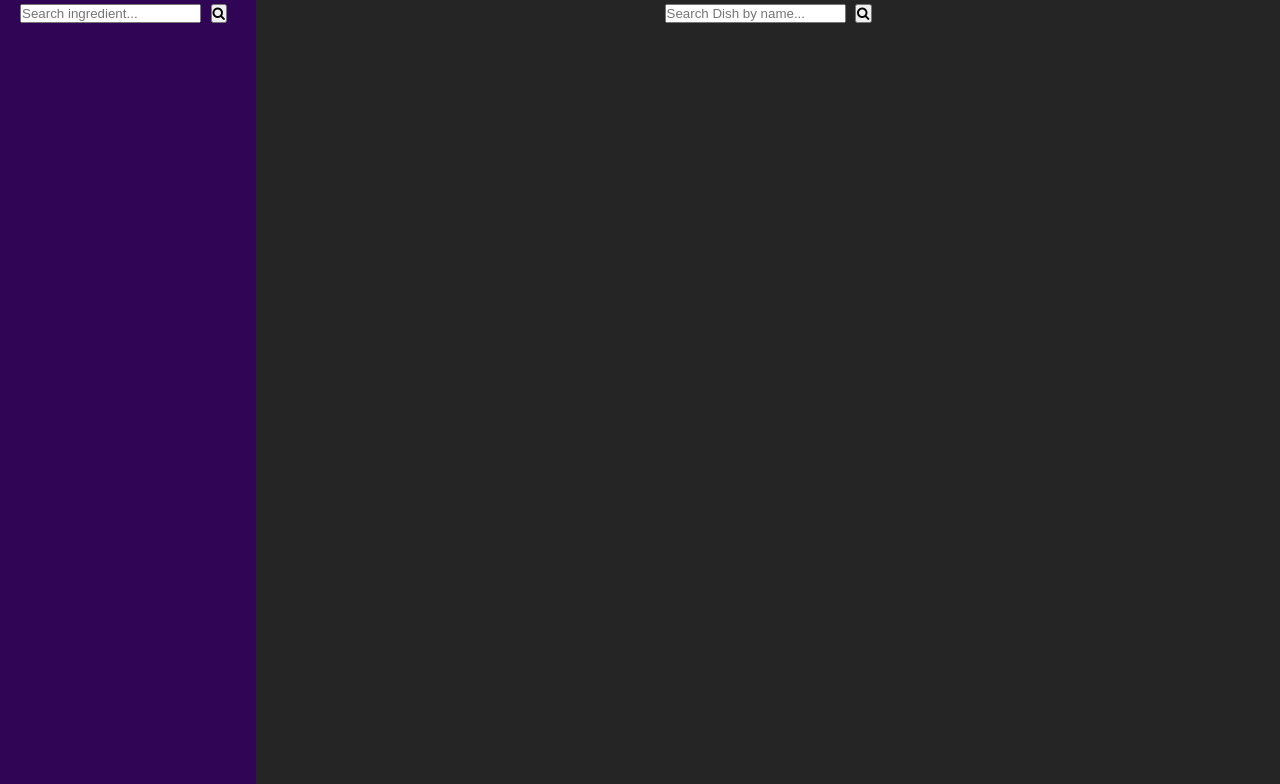
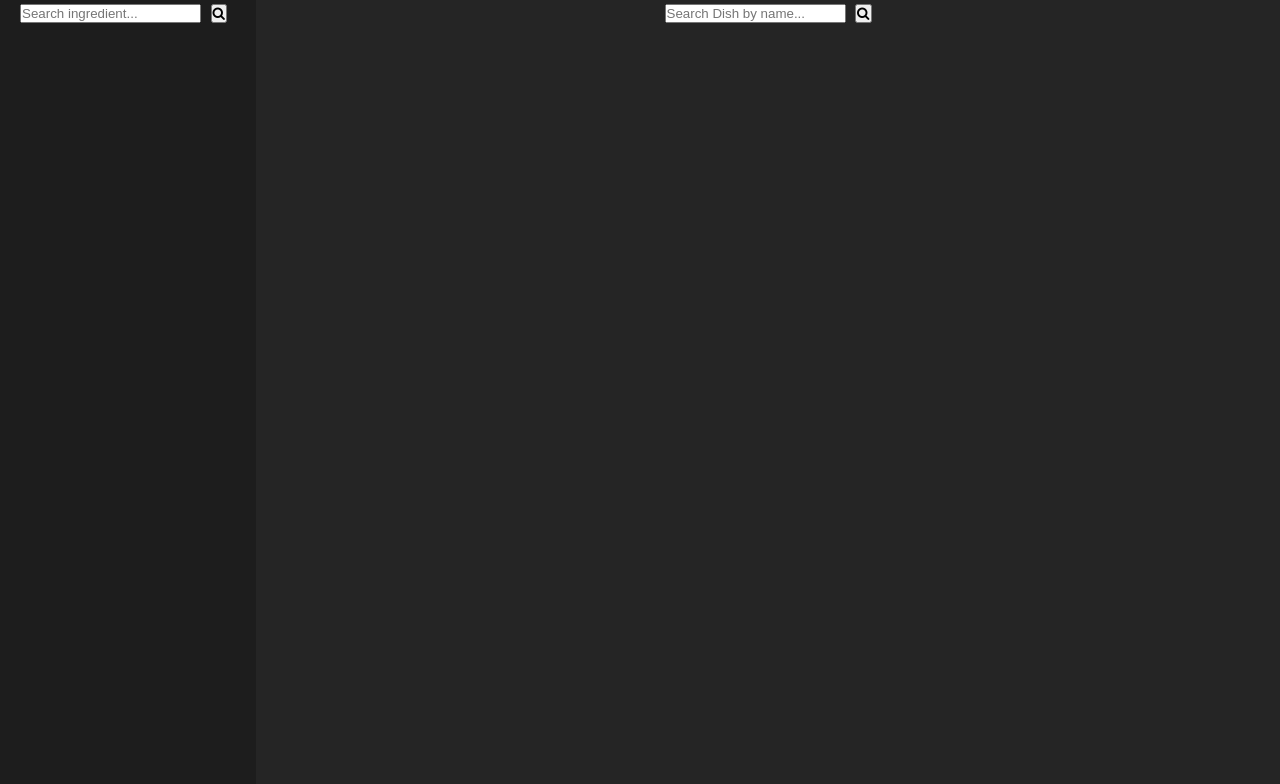
Before and after one commit to ChiragWadhwani05/RecipeProject, a plain HTML site: page index.html in a window 1280 px wide. Shown: the part 43-827 px from the top of the page. Drawn offline with Linux system fonts and the light colour scheme.

Commit message:
color changed

```diff
--- a/style.css
+++ b/style.css
@@ -21,7 +21,7 @@ body {
 }
 
 .left-window-contents{
-  background-color: rgb(49, 5, 86);
+  background-color: rgb(29, 29, 29);
 
   position: absolute;
   padding: 20px;
```
